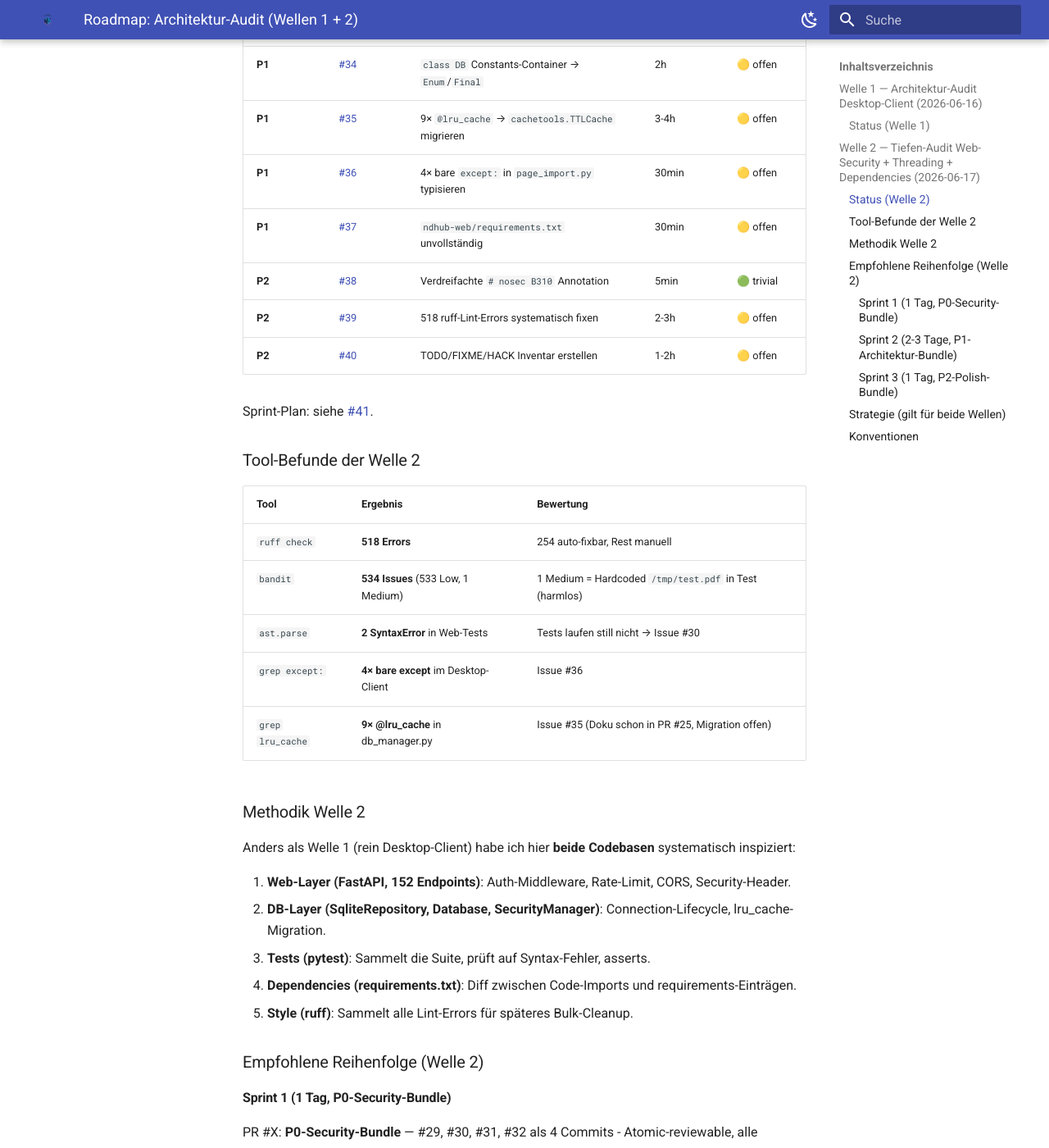
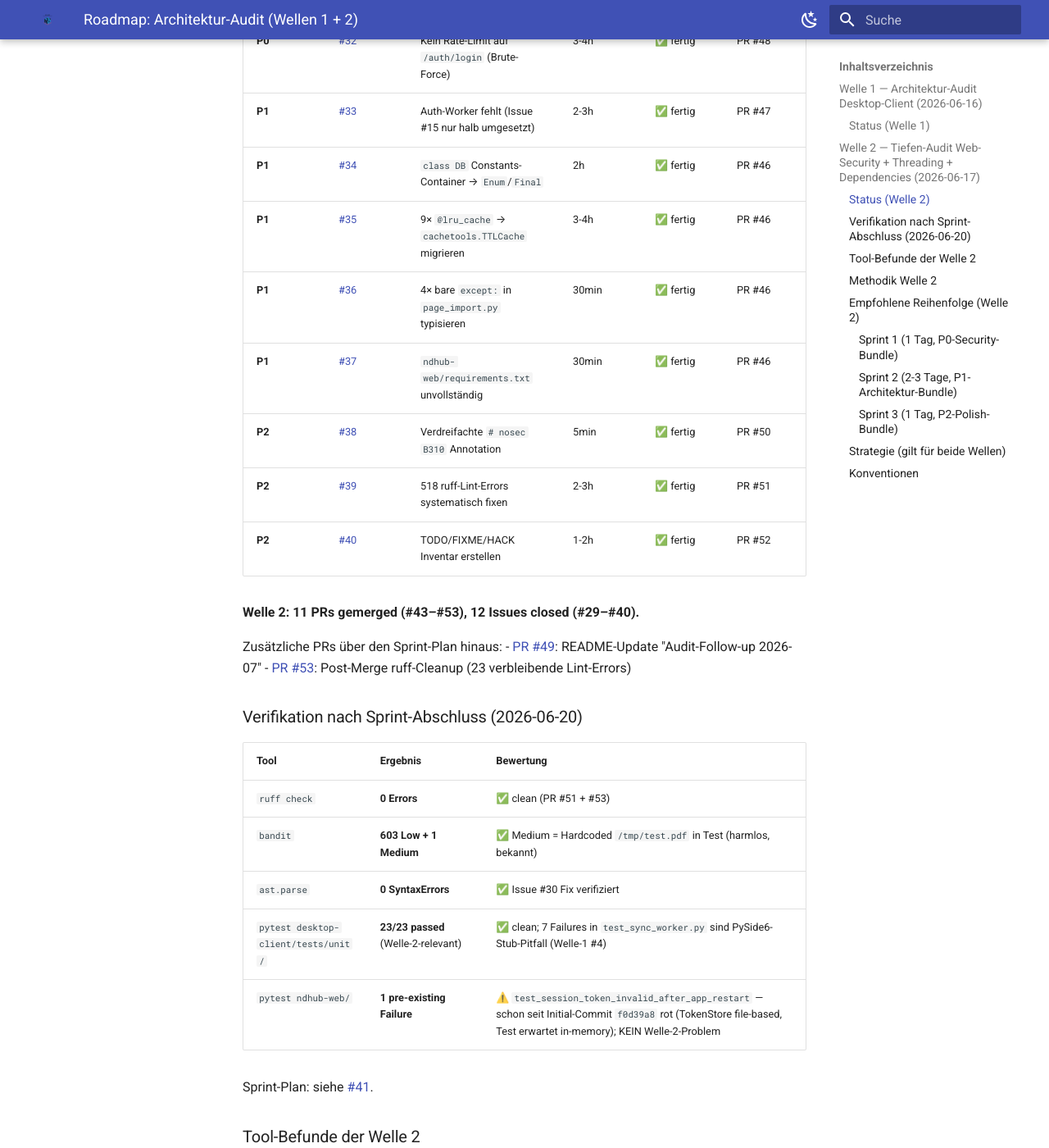
Before and after one commit to QuasiniusQuaks/nd-hub, an MkDocs documentation site: the page built from docs/ARCHITEKTUR_AUDIT_ROADMAP.md, in a window 1280 px wide and 1400 px high, scrolled down 2049 px. Shown: the whole window at 82% size. Built offline with MkDocs 1.6.1 and Material for MkDocs 9.7.7, drawn with Linux system fonts in a browser that asks for light colours; some of the changed text lies outside the part shown.

Commit message:
docs(audit): Welle-2-Roadmap auf ✅-Status + Verifikation updaten (#41)
Alle 12 Sub-Issues (#29-#40) geschlossen, 11 PRs (#43-#53) gemerged.
Verifikation 2026-06-20: ruff 0 Errors, bandit clean (1 harmloses Medium),
ast.parse 0 SyntaxErrors, Desktop-Unit-Tests 23/23 grün.
Pre-existing Bug in test_session_token_invalid_after_app_restart
(seit Initial-Commit f0d39a8, KEIN Welle-2-Problem) dokumentiert.

```diff
--- a/docs/ARCHITEKTUR_AUDIT_ROADMAP.md
+++ b/docs/ARCHITEKTUR_AUDIT_ROADMAP.md
@@ -36,20 +36,36 @@ Befund nach systematischer Inspektion des **Web-Backends** (4575 LOC `app.py`, 8
 
 ### Status (Welle 2)
 
-| Prio | Issue | Befund | Aufwand | Status |
-|---|---|---|---|---|
-| **P0** | [#29](https://github.com/QuasiniusQuaks/nd-hub/issues/29) | Timing-Attacke auf Web `verify_password` (== statt hmac.compare_digest) | 1-2h | 🟡 offen |
-| **P0** | [#30](https://github.com/QuasiniusQuaks/nd-hub/issues/30) | SyntaxError in 2 Web-Test-Dateien (`gitleaks:allow,` Bug) | 30min | 🟡 offen |
-| **P0** | [#31](https://github.com/QuasiniusQuaks/nd-hub/issues/31) | Kein CORS / Security-Header / TrustedHost im FastAPI | 2-3h | 🟡 offen |
-| **P0** | [#32](https://github.com/QuasiniusQuaks/nd-hub/issues/32) | Kein Rate-Limit auf `/auth/login` (Brute-Force) | 3-4h | 🟡 offen |
-| **P1** | [#33](https://github.com/QuasiniusQuaks/nd-hub/issues/33) | Auth-Worker fehlt (Issue #15 nur halb umgesetzt) | 2-3h | 🟡 offen |
-| **P1** | [#34](https://github.com/QuasiniusQuaks/nd-hub/issues/34) | `class DB` Constants-Container → `Enum`/`Final` | 2h | 🟡 offen |
-| **P1** | [#35](https://github.com/QuasiniusQuaks/nd-hub/issues/35) | 9× `@lru_cache` → `cachetools.TTLCache` migrieren | 3-4h | 🟡 offen |
-| **P1** | [#36](https://github.com/QuasiniusQuaks/nd-hub/issues/36) | 4× bare `except:` in `page_import.py` typisieren | 30min | 🟡 offen |
-| **P1** | [#37](https://github.com/QuasiniusQuaks/nd-hub/issues/37) | `ndhub-web/requirements.txt` unvollständig | 30min | 🟡 offen |
-| **P2** | [#38](https://github.com/QuasiniusQuaks/nd-hub/issues/38) | Verdreifachte `# nosec B310` Annotation | 5min | 🟢 trivial |
-| **P2** | [#39](https://github.com/QuasiniusQuaks/nd-hub/issues/39) | 518 ruff-Lint-Errors systematisch fixen | 2-3h | 🟡 offen |
-| **P2** | [#40](https://github.com/QuasiniusQuaks/nd-hub/issues/40) | TODO/FIXME/HACK Inventar erstellen | 1-2h | 🟡 offen |
+| Prio | Issue | Befund | Aufwand | Status | Branch / PR |
+|---|---|---|---|---|---|
+| **P0** | [#29](https://github.com/QuasiniusQuaks/nd-hub/issues/29) | Timing-Attacke auf Web `verify_password` (== statt hmac.compare_digest) | 1-2h | ✅ fertig | PR #44 |
+| **P0** | [#30](https://github.com/QuasiniusQuaks/nd-hub/issues/30) | SyntaxError in 2 Web-Test-Dateien (`gitleaks:allow,` Bug) | 30min | ✅ fertig | PR #43 |
+| **P0** | [#31](https://github.com/QuasiniusQuaks/nd-hub/issues/31) | Kein CORS / Security-Header / TrustedHost im FastAPI | 2-3h | ✅ fertig | PR #45 |
+| **P0** | [#32](https://github.com/QuasiniusQuaks/nd-hub/issues/32) | Kein Rate-Limit auf `/auth/login` (Brute-Force) | 3-4h | ✅ fertig | PR #48 |
+| **P1** | [#33](https://github.com/QuasiniusQuaks/nd-hub/issues/33) | Auth-Worker fehlt (Issue #15 nur halb umgesetzt) | 2-3h | ✅ fertig | PR #47 |
+| **P1** | [#34](https://github.com/QuasiniusQuaks/nd-hub/issues/34) | `class DB` Constants-Container → `Enum`/`Final` | 2h | ✅ fertig | PR #46 |
+| **P1** | [#35](https://github.com/QuasiniusQuaks/nd-hub/issues/35) | 9× `@lru_cache` → `cachetools.TTLCache` migrieren | 3-4h | ✅ fertig | PR #46 |
+| **P1** | [#36](https://github.com/QuasiniusQuaks/nd-hub/issues/36) | 4× bare `except:` in `page_import.py` typisieren | 30min | ✅ fertig | PR #46 |
+| **P1** | [#37](https://github.com/QuasiniusQuaks/nd-hub/issues/37) | `ndhub-web/requirements.txt` unvollständig | 30min | ✅ fertig | PR #46 |
+| **P2** | [#38](https://github.com/QuasiniusQuaks/nd-hub/issues/38) | Verdreifachte `# nosec B310` Annotation | 5min | ✅ fertig | PR #50 |
+| **P2** | [#39](https://github.com/QuasiniusQuaks/nd-hub/issues/39) | 518 ruff-Lint-Errors systematisch fixen | 2-3h | ✅ fertig | PR #51 |
+| **P2** | [#40](https://github.com/QuasiniusQuaks/nd-hub/issues/40) | TODO/FIXME/HACK Inventar erstellen | 1-2h | ✅ fertig | PR #52 |
+
+**Welle 2: 11 PRs gemerged (#43–#53), 12 Issues closed (#29–#40).**
+
+Zusätzliche PRs über den Sprint-Plan hinaus:
+- [PR #49](https://github.com/QuasiniusQuaks/nd-hub/pull/49): README-Update "Audit-Follow-up 2026-07"
+- [PR #53](https://github.com/QuasiniusQuaks/nd-hub/pull/53): Post-Merge ruff-Cleanup (23 verbleibende Lint-Errors)
+
+### Verifikation nach Sprint-Abschluss (2026-06-20)
+
+| Tool | Ergebnis | Bewertung |
+|---|---|---|
+| `ruff check` | **0 Errors** | ✅ clean (PR #51 + #53) |
+| `bandit` | **603 Low + 1 Medium** | ✅ Medium = Hardcoded `/tmp/test.pdf` in Test (harmlos, bekannt) |
+| `ast.parse` | **0 SyntaxErrors** | ✅ Issue #30 Fix verifiziert |
+| `pytest desktop-client/tests/unit/` | **23/23 passed** (Welle-2-relevant) | ✅ clean; 7 Failures in `test_sync_worker.py` sind PySide6-Stub-Pitfall (Welle-1 #4) |
+| `pytest ndhub-web/` | **1 pre-existing Failure** | ⚠️ `test_session_token_invalid_after_app_restart` — schon seit Initial-Commit `f0d39a8` rot (TokenStore file-based, Test erwartet in-memory); KEIN Welle-2-Problem |
 
 Sprint-Plan: siehe [#41](https://github.com/QuasiniusQuaks/nd-hub/issues/41).
 
```
